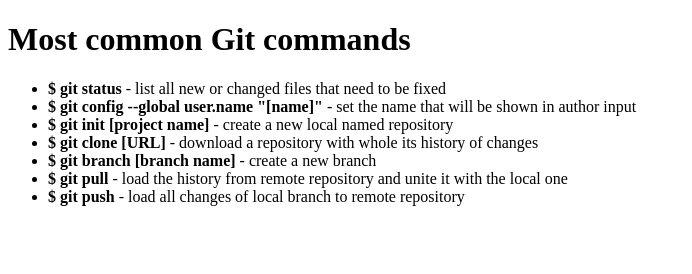
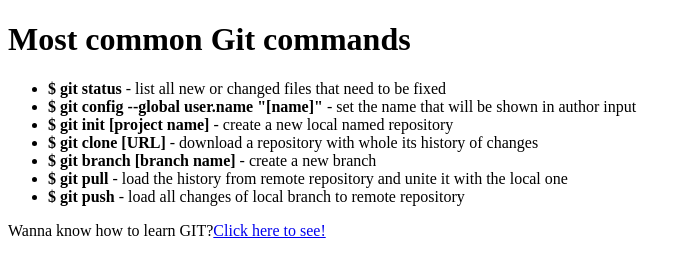
Before and after one commit to MaxBorovique/Hometask7, a plain HTML site: page index.html in a window 1280 px wide. Shown: the whole page, without its empty margins (0-692 px from the left). Drawn offline with Linux system fonts and the light colour scheme.

Commit message:
Add Gallery link to Index.html page

```diff
--- a/index.html
+++ b/index.html
@@ -20,5 +20,6 @@
         <li><b>$ git pull</b> - load the history from remote repository and unite it with the local one </li>
         <li><b>$ git push</b> - load all changes of local branch to remote repository</li>
     </ul>
+    <p>Wanna know how to learn GIT?<a href="./gallery.html">Click here to see!</a></p>
 </body>
 </html>
```
